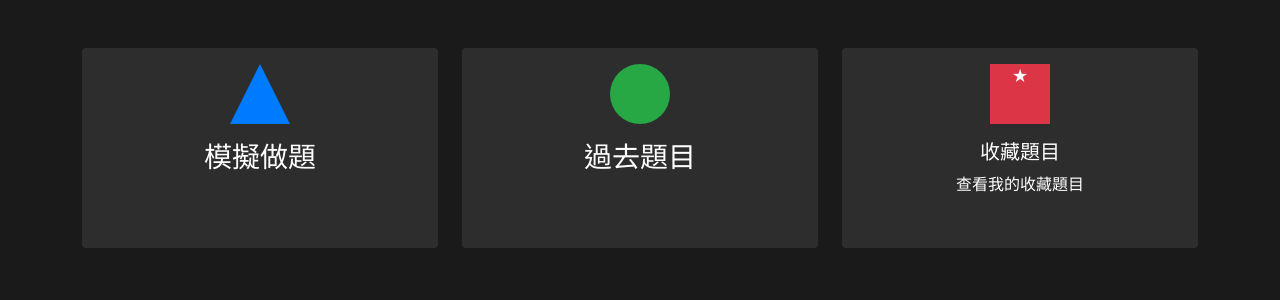
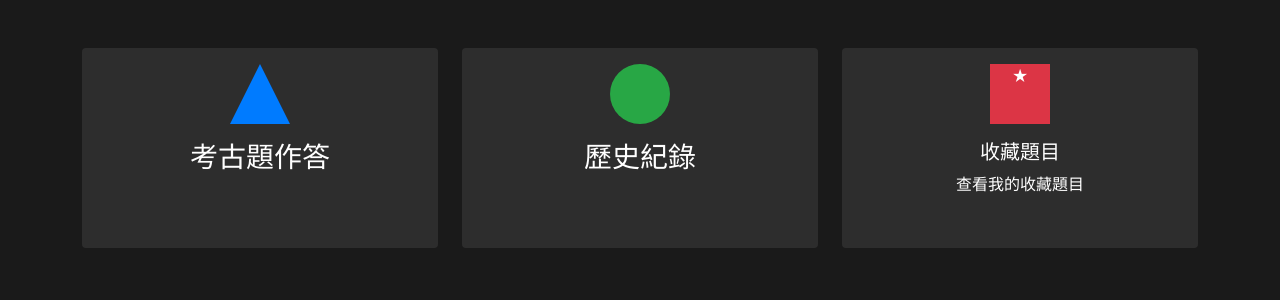
Before and after one commit to 2510aaae4/exam_platform, a Flask app: template templates/index.html in a window 1280 px wide. Shown: the part 56-356 px from the top of the page. Run offline with Flask 3, Linux system fonts and the light colour scheme; the template is opened without the code that fills it, so the values that code supplies are empty; a user stored in the database is signed in; some libraries are stand-ins or nearby versions.

Commit message:
Add files via upload

```diff
--- a/templates/index.html
+++ b/templates/index.html
@@ -48,7 +48,7 @@
                 <div class="card feature-card" onclick="location.href='/simulation'">
                     <div class="card-body text-center">
                         <div class="geometric-shape triangle"></div>
-                        <h3 class="mt-3">模擬做題</h3>
+                        <h3 class="mt-3">考古題作答</h3>
                     </div>
                 </div>
             </div>
@@ -56,7 +56,7 @@
                 <div class="card feature-card" onclick="location.href='/past_exams'">
                     <div class="card-body text-center">
                         <div class="geometric-shape circle"></div>
-                        <h3 class="mt-3">過去題目</h3>
+                        <h3 class="mt-3">歷史紀錄</h3>
                     </div>
                 </div>
             </div>
```
